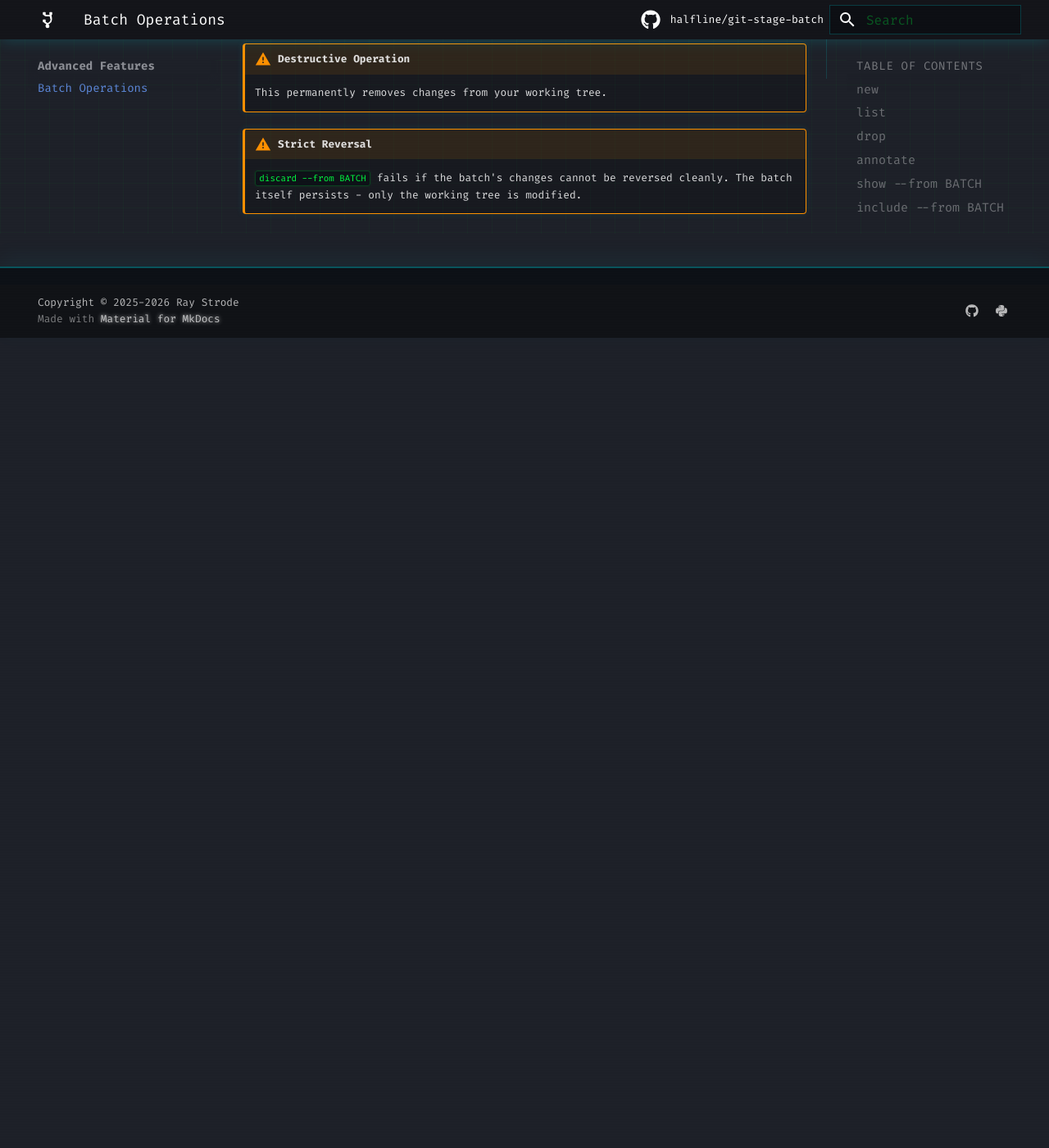
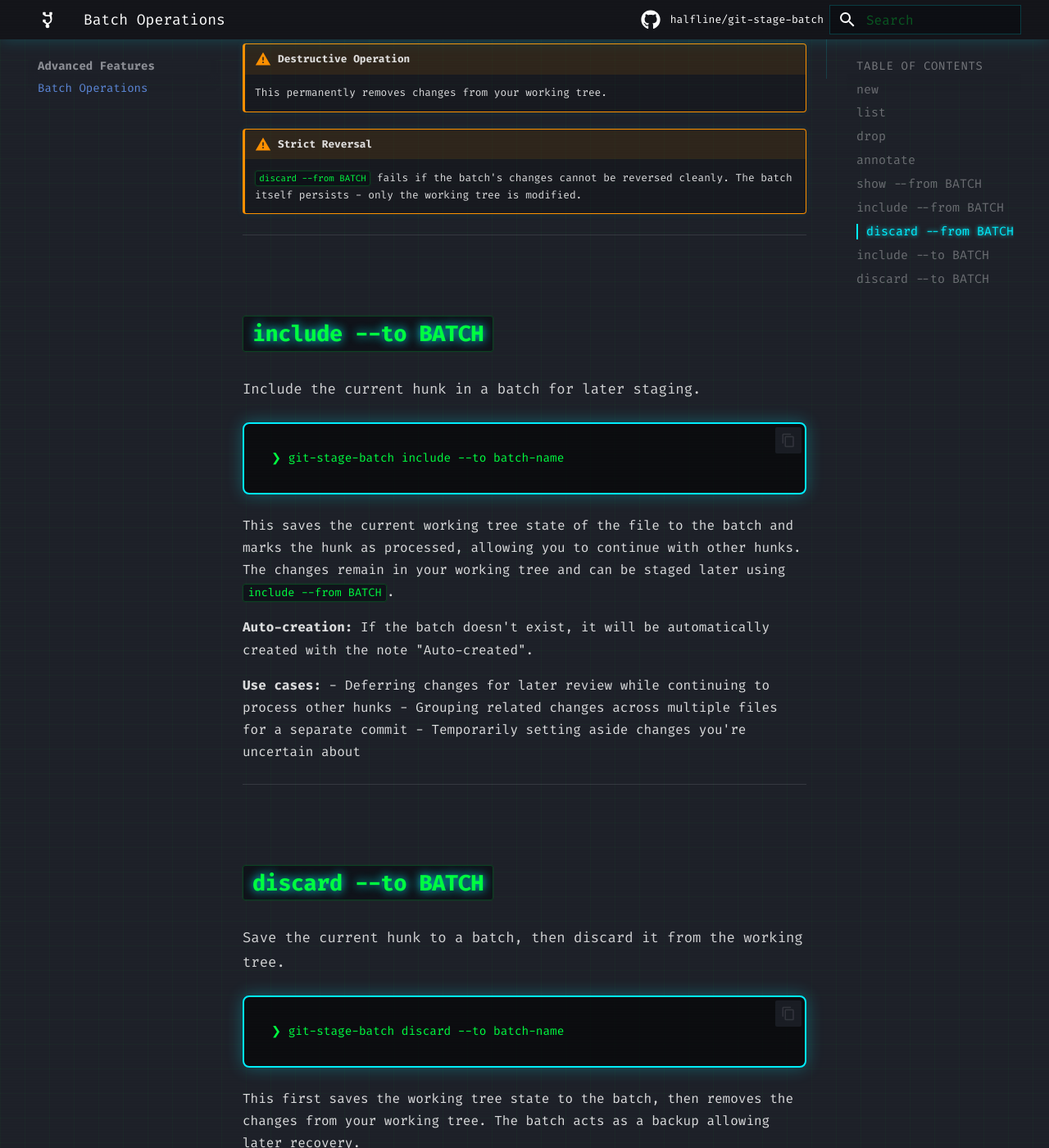
Before and after one commit to halfline/git-stage-batch, an MkDocs documentation site: the page built from docs/batches.md, in a window 1280 px wide and 1400 px high, scrolled down 3954 px. Shown: the whole window at 82% size. Built offline with MkDocs 1.6.1 and Material for MkDocs 9.7.7, drawn with Linux system fonts in a browser that asks for light colours; comment, search, counter and statistics services are not loaded; before the commit the page ends 4366 px from its top, so only the background shows below that; some of the changed text lies outside the part shown.

Commit message:
docs: Document --to flag for batch operations in website
The website documents --from flag for reading from batches but
doesn't document the --to flag that allows include and discard
to save changes to batches.

Users visiting the website need documentation for writing to
batches: use cases, auto-creation behavior, and example
workflows showing how to save and later recover changes.

The commit adds documentation for include --to and discard --to
in the Advanced Features section, provides use cases for each
operation, includes workflow examples showing debug code
preservation and recovery, and explains auto-creation of
non-existent batches.

````diff
--- a/docs/batches.md
+++ b/docs/batches.md
@@ -122,3 +122,56 @@ Removes the batch's changes from your working tree by applying the reverse of th
 !!! warning "Strict Reversal"
     `discard --from BATCH` fails if the batch's changes cannot be reversed cleanly.
     The batch itself persists - only the working tree is modified.
+
+---
+
+## `include --to BATCH`
+
+Include the current hunk in a batch for later staging.
+
+```
+❯ git-stage-batch include --to batch-name
+```
+
+This saves the current working tree state of the file to the batch and marks the hunk as processed, allowing you to continue with other hunks. The changes remain in your working tree and can be staged later using `include --from BATCH`.
+
+**Auto-creation:**
+If the batch doesn't exist, it will be automatically created with the note "Auto-created".
+
+**Use cases:**
+- Deferring changes for later review while continuing to process other hunks
+- Grouping related changes across multiple files for a separate commit
+- Temporarily setting aside changes you're uncertain about
+
+---
+
+## `discard --to BATCH`
+
+Save the current hunk to a batch, then discard it from the working tree.
+
+```
+❯ git-stage-batch discard --to batch-name
+```
+
+This first saves the working tree state to the batch, then removes the changes from your working tree. The batch acts as a backup allowing later recovery.
+
+!!! warning "Destructive Operation"
+    This removes changes from your working tree after saving them to the batch.
+
+**Auto-creation:**
+If the batch doesn't exist, it will be automatically created.
+
+**Use cases:**
+- Removing debug code while keeping it available for later
+- Discarding experimental changes but preserving them for potential reuse
+- Cleaning up your working tree while maintaining a safety net
+
+**Example workflow:**
+```bash
+# Accidentally included debug logging in your changes
+❯ git-stage-batch start
+❯ git-stage-batch discard --to debug-logging
+
+# Later, if you need the debug code back:
+❯ git-stage-batch include --from debug-logging
+```
````
